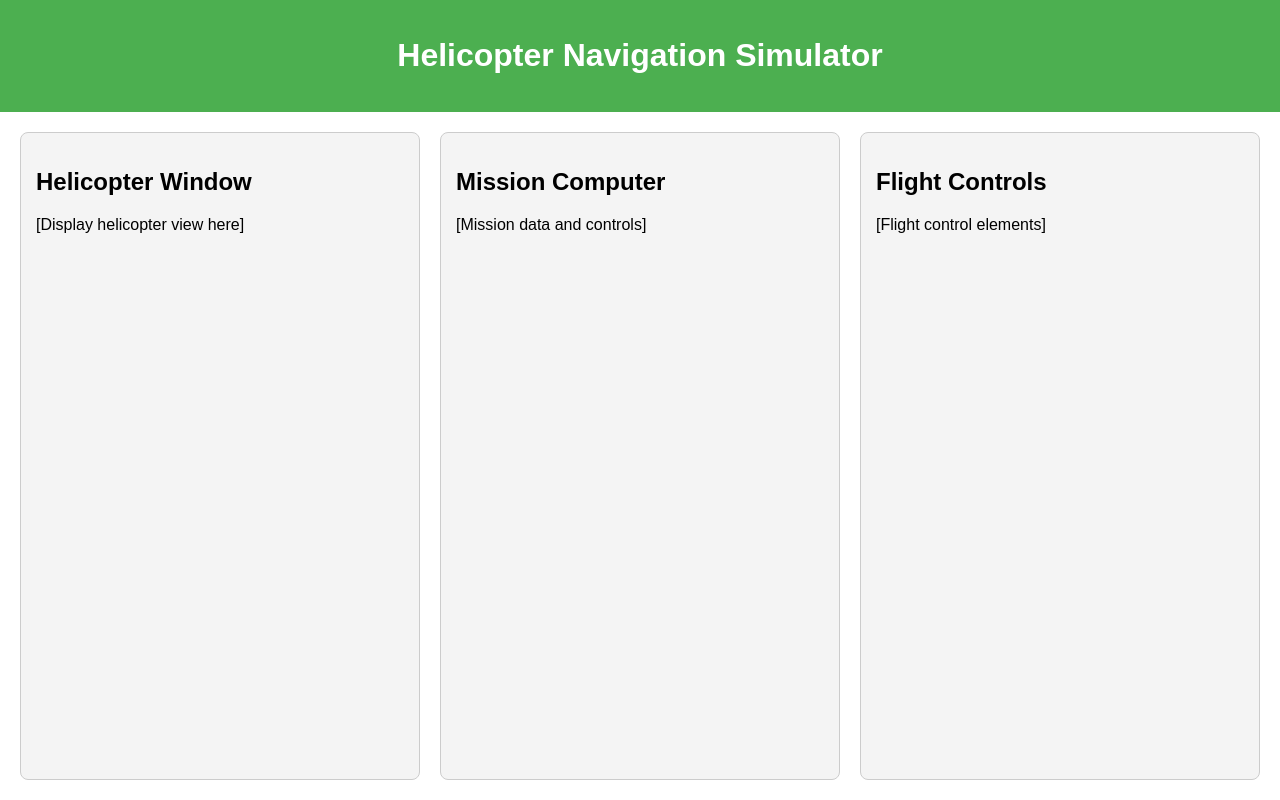
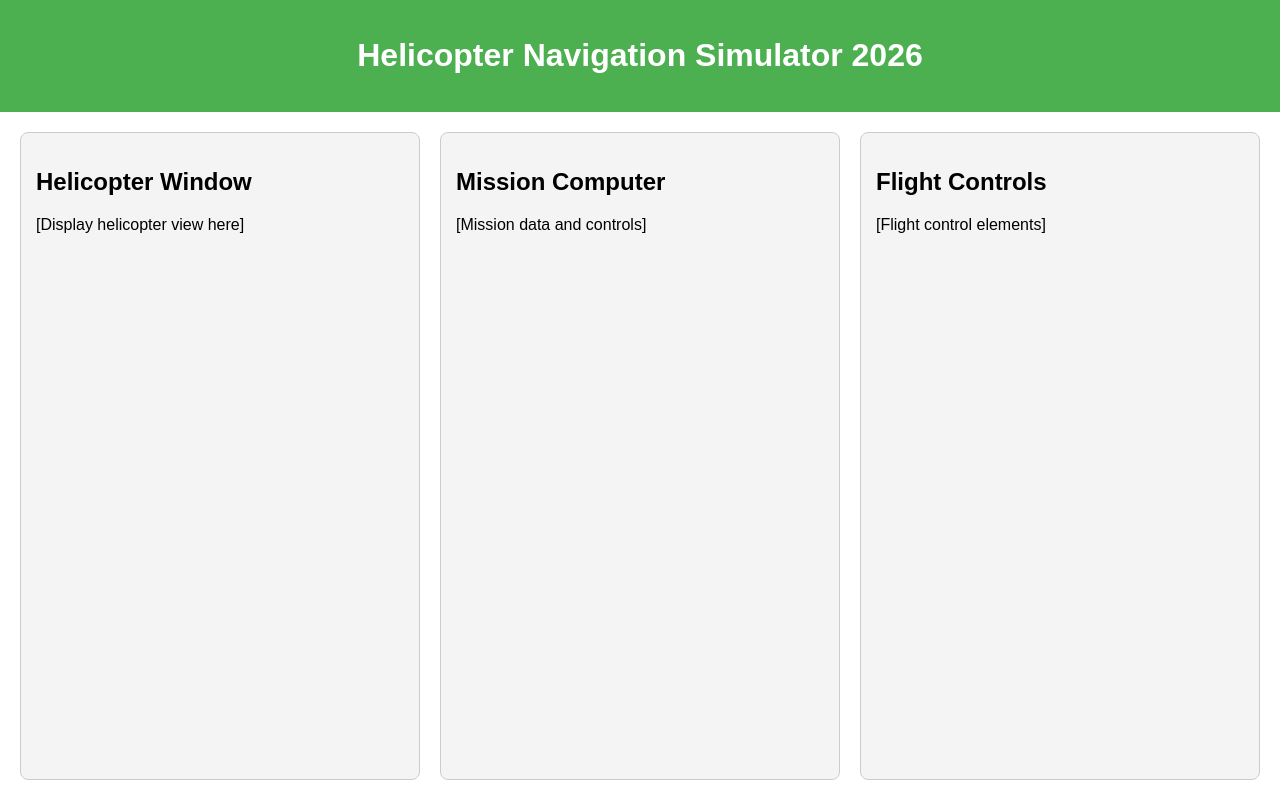
Before and after one commit to s-aer/NavSim, a plain HTML site: page index.html in a window 1280 px wide. Drawn offline with Linux system fonts and the light colour scheme.

Commit message:
Update title to 'Helicopter Navigation Simulator 2026'

```diff
--- a/index.html
+++ b/index.html
@@ -56,7 +56,7 @@
 </head>
 <body>
     <header>
-        <h1>Helicopter Navigation Simulator</h1>
+        <h1>Helicopter Navigation Simulator 2026</h1>
     </header>
     <div class="container">
         <div class="window">
```
